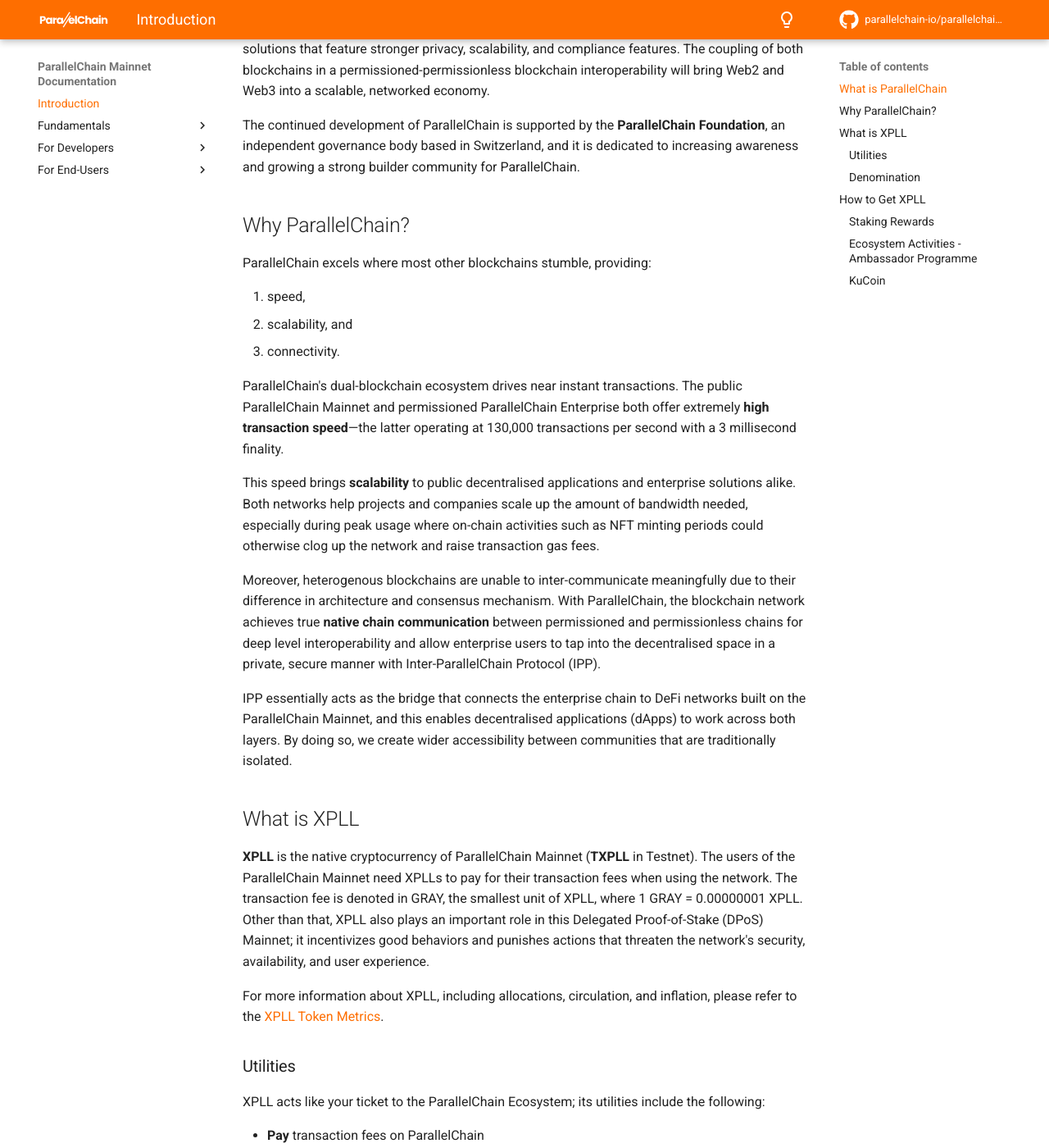
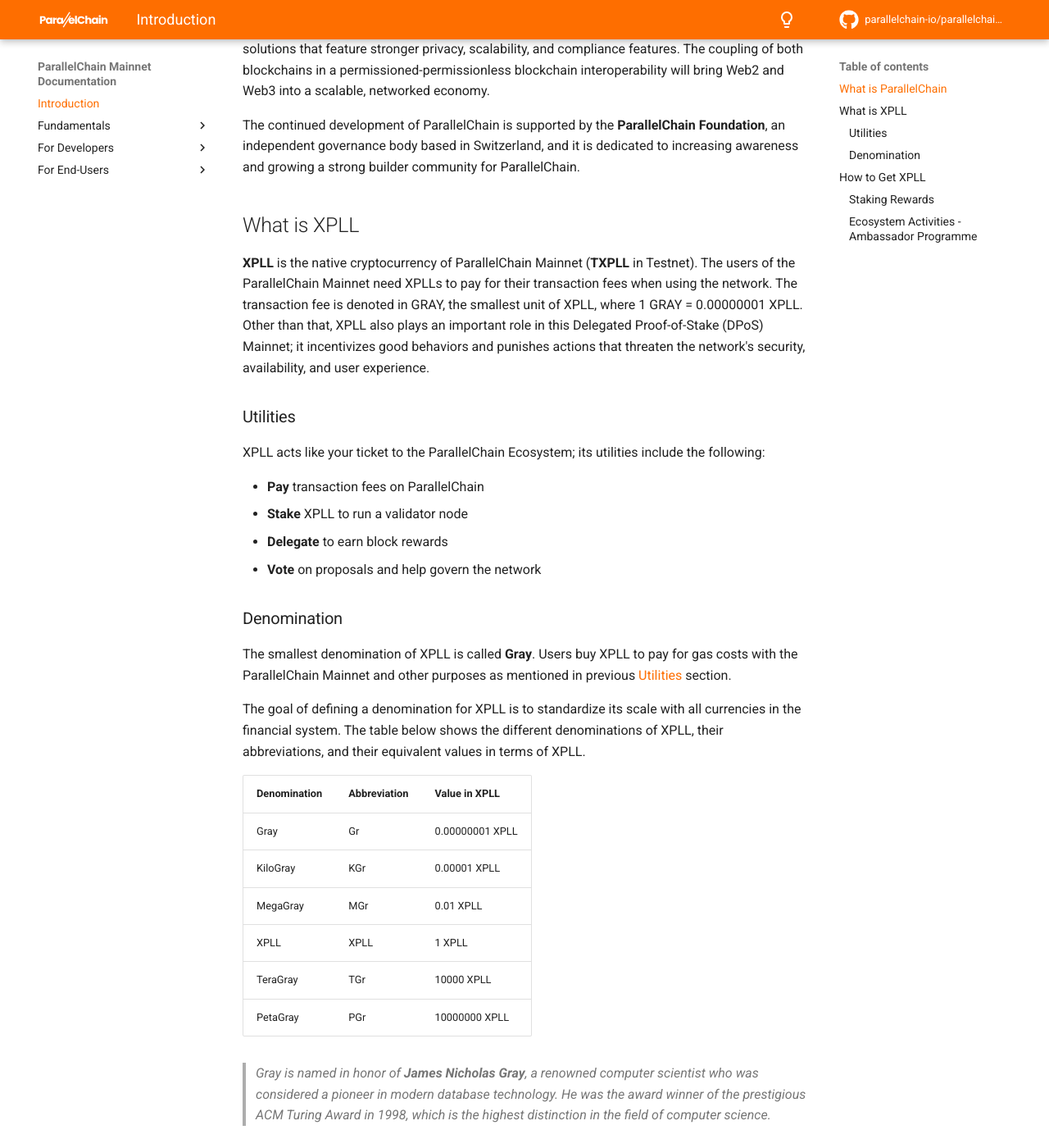
Before and after one commit to parallelchain-io/parallelchain-docs, an MkDocs documentation site: the page built from docs/introduction.md, in a window 1280 px wide and 1400 px high, scrolled down 368 px. Shown: the whole window at 82% size. Built offline with MkDocs 1.6.1 and Material for MkDocs 9.7.7, drawn with Linux system fonts in a browser that asks for light colours; comment, search, counter and statistics services are not loaded; some of the changed text lies outside the part shown.

Commit message:
docs(introduction.md): adjustment
some doc changes

```diff
--- a/docs/introduction.md
+++ b/docs/introduction.md
@@ -13,26 +13,8 @@
 The continued development of ParallelChain is supported by the **ParallelChain Foundation**, an independent governance body based in Switzerland, and it is dedicated to increasing awareness and growing a strong builder community for ParallelChain.
 
 
-## Why ParallelChain?
-
-ParallelChain excels where most other blockchains stumble, providing:
-
-  1. speed,
-  2. scalability, and
-  3. connectivity.
-
-ParallelChain's dual-blockchain ecosystem drives near instant transactions. The public ParallelChain Mainnet and permissioned ParallelChain Enterprise both offer extremely **high transaction speed**—the latter operating at 130,000 transactions per second with a 3 millisecond finality.
-
-This speed brings **scalability** to public decentralised applications and enterprise solutions alike. Both networks help projects and companies scale up the amount of bandwidth needed, especially during peak usage where on-chain activities such as NFT minting periods could otherwise clog up the network and raise transaction gas fees.
-
-Moreover, heterogenous blockchains are unable to inter-communicate meaningfully due to their difference in architecture and consensus mechanism. With ParallelChain, the blockchain network achieves true **native chain communication** between permissioned and permissionless chains for deep level interoperability and allow enterprise users to tap into the decentralised space in a private, secure manner with Inter-ParallelChain Protocol (IPP).
-
-IPP essentially acts as the bridge that connects the enterprise chain to DeFi networks built on the ParallelChain Mainnet, and this enables decentralised applications (dApps) to work across both layers. By doing so, we create wider accessibility between communities that are traditionally isolated.
-
 ## What is XPLL
 **XPLL** is the native cryptocurrency of ParallelChain Mainnet (**TXPLL** in Testnet). The users of the ParallelChain Mainnet need XPLLs to pay for their transaction fees when using the network. The transaction fee is denoted in GRAY, the smallest unit of XPLL, where 1 GRAY = 0.00000001 XPLL. Other than that, XPLL also plays an important role in this Delegated Proof-of-Stake (DPoS) Mainnet; it incentivizes good behaviors and punishes actions that threaten the network's security, availability, and user experience.
-
-For more information about XPLL, including allocations, circulation, and inflation, please refer to the [XPLL Token Metrics](https://parallelchain.io/parallelchain/mainnet/papers/xpll-metrics).
 
 
 ### Utilities
@@ -50,14 +32,14 @@
 
 The goal of defining a denomination for XPLL is to standardize its scale with all currencies in the financial system. The table below shows the different denominations of XPLL, their abbreviations, and their equivalent values in terms of XPLL.
 
-| Denomination | Abbreviation  | Value in XPLL|
-|:---          |:---           |:---|
-|Gray          |Gr             | 0.00000001 XPLL|
-|KiloGray      |KGr            | 0.00001 XPLL|
-|MegaGray      |MGr            | 0.01 XPLL|
-|XPLL          |XPLL           | 1 XPLL|
-|TeraGray      |TGr            | 10000 XPLL|
-|PetaGray      |PGr            | 10000000 XPLL|
+| Denomination | Abbreviation | Value in XPLL   |
+| :----------- | :----------- | :-------------- |
+| Gray         | Gr           | 0.00000001 XPLL |
+| KiloGray     | KGr          | 0.00001 XPLL    |
+| MegaGray     | MGr          | 0.01 XPLL       |
+| XPLL         | XPLL         | 1 XPLL          |
+| TeraGray     | TGr          | 10000 XPLL      |
+| PetaGray     | PGr          | 10000000 XPLL   |
 
 >*Gray is named in honor of **James Nicholas Gray**, a renowned computer scientist who was considered a pioneer in modern database technology. He was the award winner of the prestigious ACM Turing Award in 1998, which is the highest distinction in the field of computer science.*
 
@@ -78,12 +60,3 @@
 Users can earn XPLL by participating in our **Ambassador Programme** on [Zealy.io](https://zealy.io/c/parallelchain/questboard). There are a variety of tasks and missions for community members to complete. In return, community members will receive rewards, perks, and badges by leveling up on Zealy. This is an opportunity for community members to earn XPLLs while keeping everyone engaged.
 
 For more information about the ParallelChain Ambassador Programme, read [here](https://parallelchain.io/company/newsroom/parallelchain-zealy-announcement-and-ambassador-programme-update).
-
-
-### KuCoin
-
-XPLL is now listed on [KuCoin](https://www.kucoin.com/price/XPLL), and the XPLL/USDT trading pair is available on the KuCoin platform. You can simply create an account on KuCoin, deposit your fund, and start trading for XPLL.
-
->KuCoin is a global cryptocurrency exchange with a user-oriented platform that focuses on inclusiveness and community action reach. It offers over 700 digital assets and currently provides spot trading, margin trading, P2P fiat trading, futures trading, staking, and lending to its 27 million users in 207 countries and regions. KuCoin is currently one of the top 5 crypto exchanges, according to CoinMarketCap.
-
-For more information about the listing of XPLL, read [here](https://www.kucoin.com/news/en-parallelchain-xpll-gets-listed-on-kucoin-world-premiere).
```
